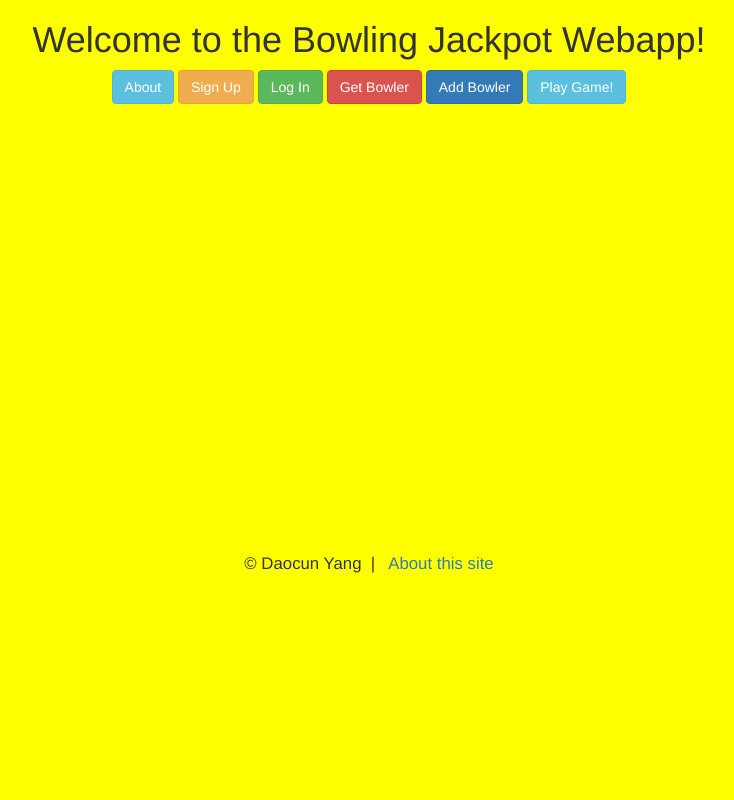
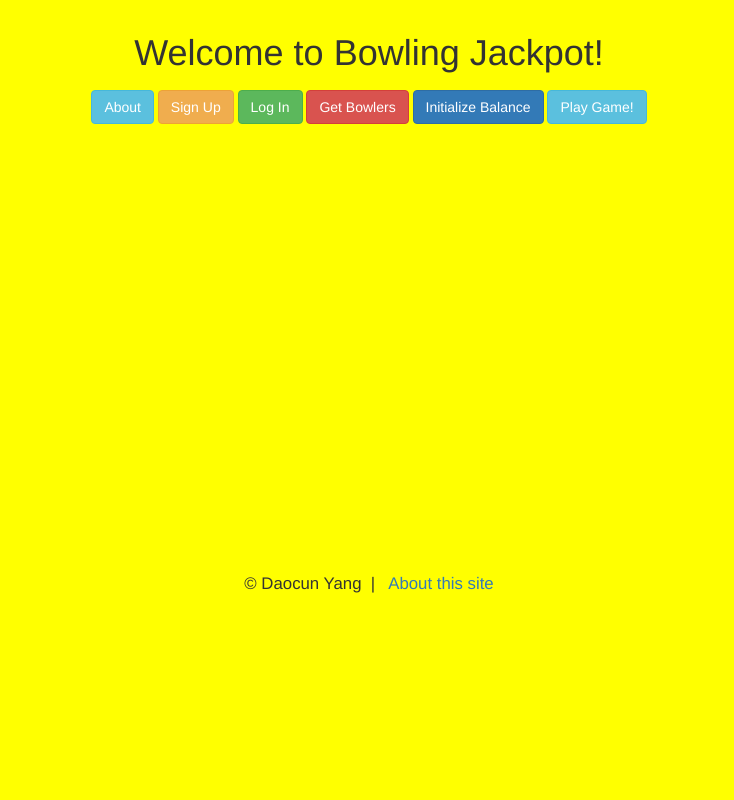
Before and after one commit to wilsonandusa/webapp, a PHP site: page / in a window 1280 px wide. Shown: the whole page, without its empty margins (271-1005 px from the left). Run offline with PHP 8.4, Linux system fonts and the light colour scheme; some libraries are stand-ins or nearby versions.

Commit message:
finalize some functionalities

```diff
--- a/css/style.css
+++ b/css/style.css
@@ -1,6 +1,17 @@
+html {
+	height:100%;
+}
+
 body {
 
-	background-color: yellow;
+	/*background-color: yellow; */
+	background: -webkit-linear-gradient(yellow, #FE2E2E); /* For Safari 5.1 to 6.0 */
+    background: -o-linear-gradient(yellow, #FE2E2E); /* For Opera 11.1 to 12.0 */
+    background: -moz-linear-gradient(yellow, #FE2E2E); /* For Firefox 3.6 to 15 */
+    background: linear-gradient(yellow, yellow); /* Standard syntax (must be last) */
+   /*
+    background-repeat: no-repeat;
+    */
 }
 
 li {
@@ -12,7 +23,20 @@ li {
 	font-family: helvetica;
 }
 
-#signup_msg, #login_msg, #add_bowler_msg, #reminder {
+#logout {
+	display:none;
+}
+
+#user_info {
+	font-size: 1.1em;
+	float:right;
+}
+
+#bowlers_heading {
+  padding:10px;
+}
+
+#signup_msg, #login_msg, #initialize_msg {
 	color:red;
 }
 
@@ -60,8 +84,14 @@ li {
 
 #intro {
 	padding: 10px;
+	padding-top: 0px;
 	padding-bottom: 0px;
 	font-size: 1.2em;
+}
+
+#icon {
+	position:relative;
+	left:1%;
 }
 
 #createuser {
@@ -81,12 +111,12 @@ li {
 
 }
 
-.add_bowler {
+.initialize_balance {
    display: none;
    position:relative;
-   left:38%;
+   left:31%;
    height:20%;
-   width:25%;
+   width:40%;
 }
 
 
@@ -103,6 +133,7 @@ li {
 span.players {
 
 	font-size: 1.2em;
+  font-family: "Comic Sans MS", cursive, sans-serif;
 	padding: 3px;
 }
 
@@ -116,6 +147,34 @@ tr.rows, tr.row0 {
 	font-size: 1.2em;
 }
 
-table {
+table#history_table {
 	display:none;
 }
+
+/* Below is the animation related to title words */
+@keyframes moving {
+
+  50%{
+    -webkit-transform: translate(0px,-8px);
+    transform: translate(0px,-8px);
+  }
+
+  100% {
+    -webkit-transform: translate(0px,0px);
+    transform: translate(0px,0px);
+  }
+}
+
+.moving {
+  -webkit-animation-name: moving;
+          animation-name: moving;
+  animation-iteration-count: infinite;
+  -webkit-animation-iteration-count: infinite;
+}
+
+.animated {
+  -webkit-animation-duration: 2s;
+  animation-duration: 2s;
+  -webkit-animation-fill-mode: both;
+  animation-fill-mode: both;
+}
--- a/index.html
+++ b/index.html
@@ -8,23 +8,22 @@
 
 		<link rel="stylesheet" href="https://maxcdn.bootstrapcdn.com/bootstrap/3.3.5/css/bootstrap.min.css" integrity="sha512-dTfge/zgoMYpP7QbHy4gWMEGsbsdZeCXz7irItjcC3sPUFtf0kuFbDz/ixG7ArTxmDjLXDmezHubeNikyKGVyQ==" crossorigin="anonymous">
 		<link rel="stylesheet" type="text/css" href="css/style.css">
-		<script src='https://ajax.googleapis.com/ajax/libs/jquery/2.1.3/jquery.min.js'></script>
+		  <script src='https://ajax.googleapis.com/ajax/libs/jquery/2.1.3/jquery.min.js'></script>
 		<script src="https://maxcdn.bootstrapcdn.com/bootstrap/3.3.5/js/bootstrap.min.js" integrity="sha512-K1qjQ+NcF2TYO/eI3M6v8EiNYZfA95pQumfvcVrTHtwQVDG+aHRqLi/ETn2uB+1JqwYqVG3LIvdm9lj6imS/pQ==" crossorigin="anonymous"></script>
-  <script src='js/client.js'></script>
-    <script src='js/app.js'></script>
 </head>
 
 <body>
-
+<span id="user_info"></span>
 <div class="index_text" align="center">
-	<h1 id="title">Welcome to the Bowling Jackpot Webapp!</h1>
+  <br />
+	<h1 id="title" class="animated moving">Welcome to Bowling Jackpot!</h1>
 	<button id="about" type="button" class="btn btn-info">About</button>
 	<button id="signup_div" type="button" class="btn btn-warning">Sign Up</button>
 	<button id="login_div" type="button" class="btn btn-success">Log In</button>
-	<button id="get_bowler" type="button" class="btn btn-danger">Get Bowler</button>
-	<button id="add_bowler" type="button" class="btn btn-primary">Add Bowler</button>
+	<button id="get_bowler" type="button" class="btn btn-danger">Get Bowlers</button>
+	<button id="init_balance" type="button" class="btn btn-primary">Initialize Balance</button>
 	<button id="play_game" type="button" class="btn btn-info">Play Game!</button>
-	<!--<button id="get_lotteries" type="button" class="btn btn-warning">Get Lotteries</button>-->
+  <button id="logout" type="button" class="btn btn-warning">Log Out</button>
 </div>
 
 	<div id="createuser"><br />
@@ -65,26 +64,25 @@
 </div>
 
   <div class="display">
- 	<p id="intro">The app will be a simple way for a bowling league to track a progressive jackpot. Bowlers in the league can buy tickets to enter the drawing. All tickets cost $10 dollars, and the proceeds go into the jackpot. After at least three tickets are bought, one ticket is drawn at random. The owner of that ticket gets to roll once. If they get a strike, they win the entire pot. Otherwise, they win a fraction of the pot, and the remaining pot rolls over into the next drawing.<br /> <span id="reminder">Please don't forget to log in before you enjoy the game! </span></p>
+    <span class="glyphicon glyphicon-hand-right" id="icon"></span><br />
+ 	<p id="intro">The app will be a simple way for a bowling league to track a progressive jackpot. Bowlers in the league can buy tickets to enter the drawing. The default starting balance for each bowler is <strong>$50</strong> dollars, which can be changed by clicking on the <mark>initialize balance</mark> button. All tickets cost <strong>$10</strong> dollars, and the proceeds go into the jackpot. After  <strong>at least three</strong> tickets are bought, one ticket is drawn at random. The owner of that ticket gets to roll the dice (yes, there's only one dice, to make it not so hard to win) once. If they get a strike, they win the entire pot. Otherwise, they win a fraction of the pot, and the remaining pot rolls over into the next drawing.<br /><br /> <span id="reminder">Please don't forget to log in before you enjoy the game! :)</span></p>
 
   </div>
 
   <div class="display_bowlers">
   </div>
 
-  <div class="display_lotte">
-  </div>
-
-  <div class="add_bowler">
+  <div class="initialize_balance">
   	  <br />
     <form role="form">
     <div class="form-group">
-      <input type="name" class="form-control" id="bowler_name" placeholder="Enter bowler's name">
+      <h3>*The default starting balance for all bowlers is $50</h3>
+      <input type="name" class="form-control" id="bowler_name" placeholder="Enter a new starting balance">
     </div>
     <br />
-    <p id="add_bowler_msg"></p>
+    <p id="initialize_msg"></p>
     <br />
-    <a id="complete_add_bowler">Submit</a>
+    <button id="complete_add_bowler" type="button" class="btn btn-default">Submit</button>
   </form>
   </div>
 
@@ -93,18 +91,39 @@
     <h3 id="jackpot">Current Jackpot: $<span id="jackpot_val"></span></h3>
   </div>
   	<h3>Buy a ticket for...</h3>
+    <table class="table table-bordered">
+      <tr>
+        <td><button id="bowler1_buy" type="button" class="btn btn-primary">Bowler 1</button>
+          <span class="players" id="bowler1">Billy Bower</span>
+        </td>
+        <td><button id="bowler2_buy" type="button" class="btn btn-primary">Bowler 2</button>
+          <span class="players" id="bowler2">Sally Strike</span>
+        </td>
+        <td><button id="bowler3_buy" type="button" class="btn btn-primary">Bowler 3</button>
+          <span class="players" id="bowler3">Pauly Pins</span>
+        </td>
+      </tr>
+   <!--
+      <tr>
+        <td><button id="bowler1_buy" type="button" class="btn btn-primary">Bowler 1</button></td>
+        <td><button id="bowler2_buy" type="button" class="btn btn-primary">Bowler 2</button></td>
+        <td><button id="bowler3_buy" type="button" class="btn btn-primary">Bowler 3</button></td>
+      </tr>
+ -->
+    </table>
+    <!--
   	<button id="bowler1_buy" type="button" class="btn btn-primary">Bowler 1</button><span class="players" id="bowler1">Billy Bowler</span><br /><br />
   	<button id="bowler2_buy" type="button" class="btn btn-primary">Bowler 2</button><span class="players" id="bowler2">Sally Strike</span><br /><br />
   	<button id="bowler3_buy" type="button" class="btn btn-primary">Bowler 3</button><span class="players" id="bowler3">Pauly Pins</span><br />
+  -->
     <br />
-
      <div align="center">
     <button id="draw_winner" type="button" class="btn btn-danger btn-lg">Draw Winner!</button>
     <button id="start_over" type="button" class="btn btn-danger btn-lg">Start New Game</button>
-    <button id="history" type="button" class="btn btn-danger btn-lg">Show/Hide History</button>
+    <button id="history" type="button" class="btn btn-danger btn-lg">Show History</button>
      </div>
      <br />
-    <table class="table table-hover">
+    <table class="table table-hover" id="history_table">
       <tr class="first_row">
         <td> Round# </td>
         <td>Billy Bowler</td>
@@ -113,9 +132,9 @@
       </tr>
       <tr class="row0">
         <td>0</td>
-        <td>50</td>
-        <td>50</td>
-        <td>50</td>
+        <td class="balance">50</td>
+        <td class="balance">50</td>
+        <td class="balance">50</td>
       </tr>
     </table >
   </div>
@@ -125,5 +144,7 @@
 				<a href="http://bowling-api.nextcapital.com/">About this site</a>
 	</div>
 
+  <script src='js/client.js'></script>
+  <script src='js/app.js'></script>
 </body>
 </html>
--- a/js/app.js
+++ b/js/app.js
@@ -1,13 +1,15 @@
 
-var state = 0;				// flag indicating whether the user has logged in
+var state = 0;				      // flag indicating whether the user has logged in
 var round = 0;              // round number; initialized to 0
-var cur_jackpot = 0; 		// current jackpot
-var who; 					// who gets to roll
-var justRolled = 0;     	// flag indicating whether a bowler just rolled
+var show_hide = 0;          // a flag to determine whether to show or hide history
+var cur_jackpot = 0; 		    // current jackpot
+var who; 				           	// who gets to roll
+var justRolled = 0;     	  // flag indicating whether a bowler just rolled
 var startingBalance = 50;   //
 var tickets = [ ];          // an array that holds all the purchased tickets; initialized to empty
-var money = [50, 50, 50];   // an array that holds the starting balance of each player; initialized to empty
+var money = [50, 50, 50];   // an array that holds the starting balance of each player; initialized to 50 by default
 
+//localStorage.clear();
 
 $(document).ready(function(){
 
@@ -70,6 +72,9 @@ $('#complete_login').click(function(){
 
      confirm("Login success!");
      $("div#loginuser").hide(300);
+     $("span#user_info").text("User: " + emailEntered);
+     $("button#logout").fadeIn();
+    /* $("button#login_div").attr("disabled","disabled"); */
   	state = 1;
 
    client.loginUser({
@@ -92,18 +97,29 @@ $('#complete_login').click(function(){
 
 }); // end of login
 
+$("button#logout").click(function() {
+   state = 0;
+   $("span#user_info").empty();
+   $("button#logout").fadeOut();
+   $("div.buy_tickets").fadeOut();
+
+}); // end of log out
+
 $('#get_bowler').click(function(){
 
  if (state === 1) {
  	$("div.display_bowlers").toggle(300);
-   var content = "<ul id='bowler_list'>";
+   var content = "<h3 id='bowlers_heading'>The bowlers are:</h3><ul id='bowler_list'>";
 
     client.getBowlers({
     success: function(bowlers) {
-      for (i=0; i<bowlers.length;i++) {
-      	content += "<li>" + bowlers[i].name + "</li>";
-      }
+     // for (i=0; i<bowlers.length;i++) {
+      //	content += "<li>" + bowlers[i].name + "</li>";
+      content += "<li>" + "Billy Bowler" + "</li>";
+      content += "<li>" + "Sally Strike" + "</li>";
+      content += "<li>" + "Pauly Pins" + "</li>";
       content += "</ul>";
+      // }
       $(".display_bowlers").html(content);
     //  console.log(bowlers);
     },
@@ -118,39 +134,44 @@ $('#get_bowler').click(function(){
  }); // end of get bowler
 
 
- $("#add_bowler").click(function() {
+ $("#init_balance").click(function() {
 
    if (state === 1) {
-    $("div.add_bowler").toggle(300);
+    $("div.initialize_balance").toggle(300);
 
     $("#complete_add_bowler").click(function() {
-		var bowler_name = $("#bowler_name").val();
-		if (bowler_name) { // also check whether the bowler already exists!
+		var num = $("#bowler_name").val();
 
-			client.createBowler ({
-		    name: bowler_name,
-		    success: function(bowler) {
-		      console.log(bowler);
-		    },
-		    error: function(xhr)  {
-		      console.log(JSON.parse(xhr.responseText));
+		if (isNaN(num) === false) { // also check whether the bowler already exists!
+      startingBalance = num;
+
+      confirm("Success! The new starting balance is " + startingBalance);
+      $("div.initialize_balance").hide(300);
+      setStartingBalance(startingBalance);
+      $("td.balance").text(startingBalance);
+
     }
-		  }); // end of createBowler
-		}
+
 		else
-			$("#add_bowler_msg").text("Please enter the name of the bowler");
+			$("#initialize_msg").text("Please enter a valid number");
 
     });
  }
  else
  	confirm("Oops! You need to login in order to play!");
 
- }); // end of add bowler
+ }); // end of initialize balance
 
 
  $("#play_game").click(function() {
+
+   if (state === 1) {
      $("div.buy_tickets").toggle(300);
      $("span#jackpot_val").text(cur_jackpot);
+     }
+
+  else
+     confirm("Oops! You need to login in order to play!");
 
  }); // end of play game
 
@@ -221,14 +242,17 @@ $('#get_bowler').click(function(){
  $("#bowler1_buy").click(function() {
 
  	if (money[0] >= 10) {
+
     tickets.push(1);
     justRolled = 0;
  	  cur_jackpot += 10;
  	  money[0]-=10;
  	  round += 1;
+
     $("span#jackpot_val").text(cur_jackpot);
     $("#bowler1").fadeTo(150, 0.2).fadeTo(150, 1);
     var content = "<tr class='rows'><td>" + round + "</td>";
+
     if (money[0] >= 10)
   	  content += "<td>" + money[0] + "</td>" + "<td>" + money[1] + "</td>" + "<td>" + money[2] + "</td>";
   	else
@@ -241,9 +265,9 @@ $('#get_bowler').click(function(){
   else if (money[0] < 10 && money[1] < 10 && money[2] < 10) {
       confirm("Game over! All bowlers of the league are broke");
       var answer = prompt("Start a new game? (yes/no)");
-      if (answer == yes) {
+      if (answer == "yes") {
       	startNewGame();
-      	return;
+      //	return;
       }
   }
 
@@ -260,8 +284,10 @@ $('#get_bowler').click(function(){
  	  cur_jackpot += 10;
  	  money[1]-=10;
  	  round += 1;
+
     $("span#jackpot_val").text(cur_jackpot);
      $("#bowler2").fadeTo(150, 0.2).fadeTo(150, 1);
+
     var content = "<tr class='rows'><td>" + round + "</td>";
     if (money[1] >= 10)
     	content += "<td>" + money[0] + "</td>" + "<td>" + money[1] + "</td>" + "<td>" + money[2] + "</td>";
@@ -275,7 +301,7 @@ $('#get_bowler').click(function(){
    else if (money[0] < 10 && money[1] < 10 && money[2] < 10) {
       confirm("Game over! All bowlers of the league are broke");
       var answer = prompt("Start a new game? (yes/no)");
-      if (answer == yes) {
+      if (answer === "yes") {
       	startNewGame();
       	return;
       }
@@ -309,9 +335,9 @@ $('#get_bowler').click(function(){
   else if (money[0] < 10 && money[1] < 10 && money[2] < 10) {
       confirm("Game over! All bowlers of the league are broke");
       var answer = prompt("Start a new game? (yes/no)");
-      if (answer == yes) {
+      if (answer === "yes") {
       	startNewGame();
-      	return;
+      	//return;
       }
   }
 
@@ -321,9 +347,17 @@ $('#get_bowler').click(function(){
  }); // end of bowler3_buy
 
  $("button#history").click(function() {
-    $("table").toggle(300);
 
- });
+    if (show_hide == 0) {
+      show_hide = 1;
+      $("#history").text("Hide History");
+    }
+    else {
+      show_hide = 0;
+       $("#history").text("Show History");
+    }
+     $("table#history_table").toggle(300);
+ }); // end of show/hide history button
 
 }); // end of document
 
@@ -340,11 +374,13 @@ function startNewGame() {
     who = 0;
     tickets = [ ];
     for (var k=0; k<money.length;k++)
-    	money[k] = 50;
+    	money[k] = startingBalance;
 }
 
+/*
+ * This function sets the new starting balance for all bowlers
+ */
 function setStartingBalance(num) {
-
    for (var i=0; i<3; i++)
    	 money[i] = num;
 }
```
Lines whose indentation alone changed are shown as unchanged.
